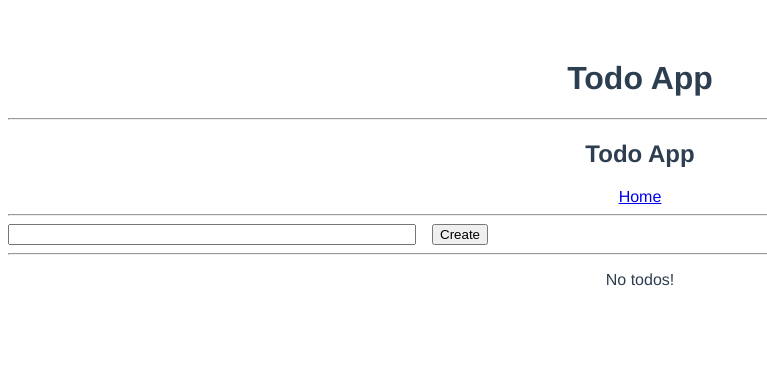
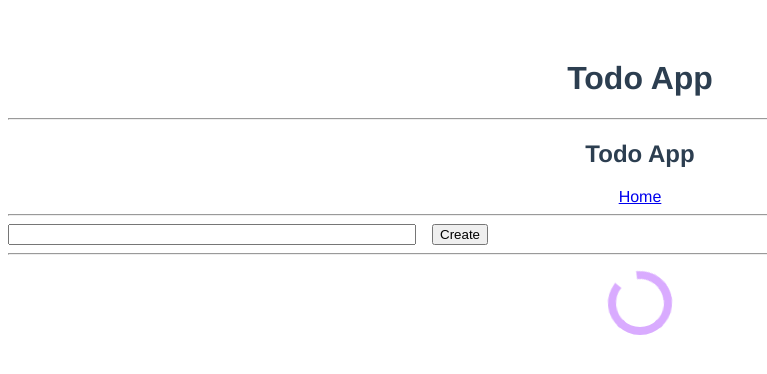
Before and after one commit to MemboLembo/vue-todo, a Vue app: page /vue-todo/todos in a window 1280 px wide. Shown: the top 374 px of the page, without its empty margins (0-767 px from the left). Built offline with nearby package versions, Linux system fonts and the light colour scheme; no server answers.

Commit message:
v-if loader

```diff
--- /dev/null
+++ b/src/components/Loader.vue
@@ -0,0 +1,41 @@
+<template>
+  <div class="lds-ring"><div></div><div></div><div></div><div></div></div>
+</template>
+
+<style >
+  .lds-ring {
+  display: inline-block;
+  position: relative;
+  width: 80px;
+  height: 80px;
+  }
+  .lds-ring div {
+    box-sizing: border-box;
+    display: block;
+    position: absolute;
+    width: 64px;
+    height: 64px;
+    margin: 8px;
+    border: 8px solid rgb(217, 171, 255);
+    border-radius: 50%;
+    animation: lds-ring 1.2s cubic-bezier(0.5, 0, 0.5, 1) infinite;
+    border-color: rgb(217, 171, 255) transparent transparent transparent;
+  }
+  .lds-ring div:nth-child(1) {
+    animation-delay: -0.45s;
+  }
+  .lds-ring div:nth-child(2) {
+    animation-delay: -0.3s;
+  }
+  .lds-ring div:nth-child(3) {
+    animation-delay: -0.15s;
+  }
+  @keyframes lds-ring {
+    0% {
+      transform: rotate(0deg);
+    }
+    100% {
+      transform: rotate(360deg);
+    }
+  }
+</style>
--- a/src/views/Todos.vue
+++ b/src/views/Todos.vue
@@ -7,8 +7,9 @@
       @add-todo="addTodo"
     />
     <hr>
+    <Loader v-if="loading"/>
     <TodoList
-    v-if="todos.length"
+      v-else-if="todos.length"
       v-bind:todos="todos"
       @remove-todo="removeTodo"
     />
@@ -19,18 +20,24 @@
 <script>
 import TodoList from "@/components/TodoList";
 import AddTodo from "@/components/AddTodo";
+import Loader from "@/components/Loader";
 export default {
   name: 'App',
   data() {
     return {
-      todos: []
+      todos: [],
+      loading: true
     };
   },
   mounted() {
     fetch('https://jsonplaceholder.typicode.com/todos?_limit=3')
       .then(response => response.json())
       .then(json => {
-        this.todos = json
+        setTimeout(() => {
+          this.todos = json;
+          this.loading = false;
+
+        }, 1000)
       })
   },
   methods: {
@@ -43,7 +50,8 @@ export default {
   },
   components: {
     TodoList,
-    AddTodo
+    AddTodo,
+    Loader
   }
 }
 </script>
```
